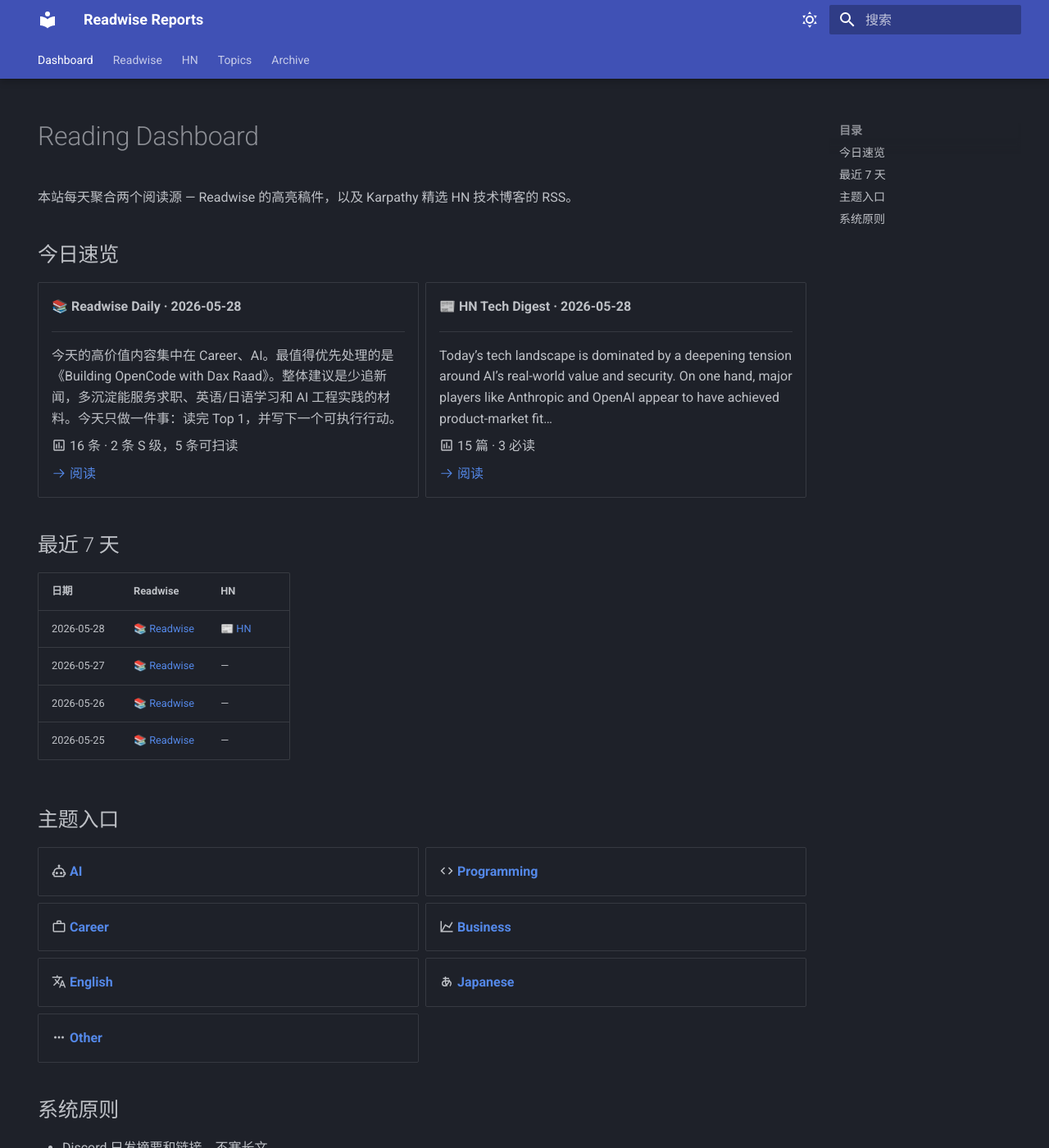
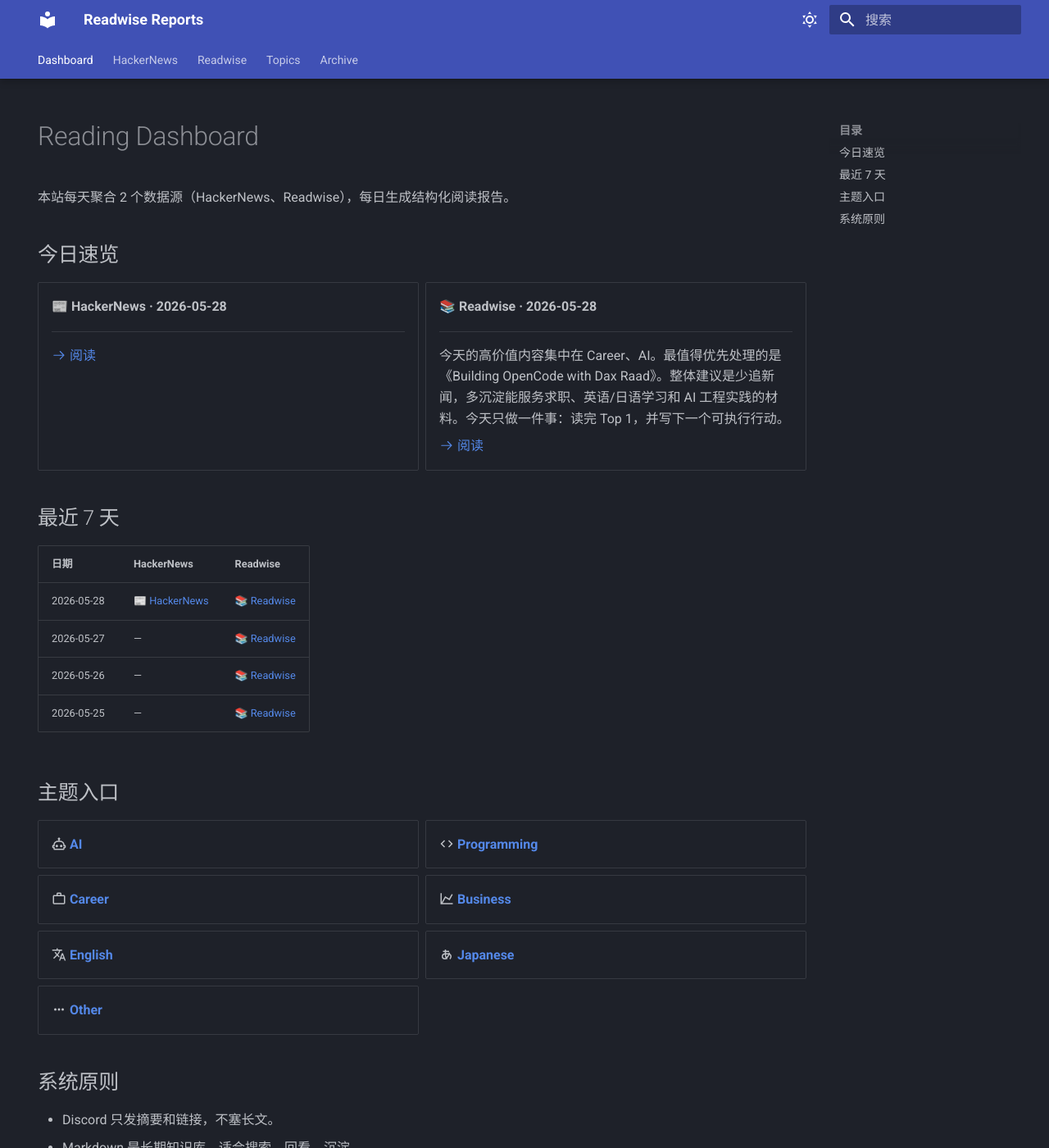
Before and after one commit to mxggle/readwise-reports, an MkDocs documentation site: the page built from docs/index.md, in a window 1280 px wide and 1400 px high. Shown: the whole window at 82% size. Built offline with MkDocs 1.6.1 and Material for MkDocs 9.7.7, drawn with Linux system fonts in a browser that asks for light colours.

Commit message:
refactor(skills): rewrite build-index.ts registry-driven
Step 6/8 of skill-ification refactor.

- build-index.ts: drop hardcoded docs/readwise and docs/hn folder names; iterate registry, read each skill's output.dir
- Dashboard hero cards, recent table, skill index pages all derived from manifests (title, icon, dir)
- mkdocs.yml nav block fully regenerated from registry; magic comments (AUTO_*_START/END) removed
- Static sections preserved: Dashboard at top, Topics + Archive at bottom
- Add output.icon field to SkillManifest schema; set icons in both skill.json files
- Skill index page (docs/<id>/index.md) now uses manifest.description as intro
- Drop per-skill stats parsing (Readwise '条' / HN '篇·必读') — can return via frontmatter later

Verified: mkdocs build --strict passes.

```diff
--- a/docs/index.md
+++ b/docs/index.md
@@ -6,42 +6,36 @@
 
 # Reading Dashboard
 
-本站每天聚合两个阅读源 — Readwise 的高亮稿件，以及 Karpathy 精选 HN 技术博客的 RSS。
+本站每天聚合 2 个数据源（HackerNews、Readwise），每日生成结构化阅读报告。
 
 ## 今日速览
 
 <div class="grid cards" markdown>
 
--   📚 __Readwise Daily · 2026-05-28__
+-   📰 __HackerNews · 2026-05-28__
+
+    ---
+
+    [:octicons-arrow-right-24: 阅读](hn/2026-05-28.md)
+
+-   📚 __Readwise · 2026-05-28__
 
     ---
 
     今天的高价值内容集中在 Career、AI。最值得优先处理的是《Building OpenCode with Dax Raad》。整体建议是少追新闻，多沉淀能服务求职、英语/日语学习和 AI 工程实践的材料。今天只做一件事：读完 Top 1，并写下一个可执行行动。
 
-    :material-chart-box-outline: 16 条 · 2 条 S 级，5 条可扫读
-
     [:octicons-arrow-right-24: 阅读](readwise/2026-05-28.md)
-
--   📰 __HN Tech Digest · 2026-05-28__
-
-    ---
-
-    Today’s tech landscape is dominated by a deepening tension around AI’s real-world value and security. On one hand, major players like Anthropic and OpenAI appear to have achieved product-market fit…
-
-    :material-chart-box-outline: 15 篇 · 3 必读
-
-    [:octicons-arrow-right-24: 阅读](hn/2026-05-28.md)
 
 </div>
 
 ## 最近 7 天
 
-| 日期 | Readwise | HN |
+| 日期 | HackerNews | Readwise |
 | --- | --- | --- |
-| 2026-05-28 | [📚 Readwise](readwise/2026-05-28.md) | [📰 HN](hn/2026-05-28.md) |
-| 2026-05-27 | [📚 Readwise](readwise/2026-05-27.md) | — |
-| 2026-05-26 | [📚 Readwise](readwise/2026-05-26.md) | — |
-| 2026-05-25 | [📚 Readwise](readwise/2026-05-25.md) | — |
+| 2026-05-28 | [📰 HackerNews](hn/2026-05-28.md) | [📚 Readwise](readwise/2026-05-28.md) |
+| 2026-05-27 | — | [📚 Readwise](readwise/2026-05-27.md) |
+| 2026-05-26 | — | [📚 Readwise](readwise/2026-05-26.md) |
+| 2026-05-25 | — | [📚 Readwise](readwise/2026-05-25.md) |
 
 ## 主题入口
 
--- a/mkdocs.yml
+++ b/mkdocs.yml
@@ -34,19 +34,15 @@
 
 nav:
   - Dashboard: index.md
+  - HackerNews:
+    - hn/index.md
+    - "2026-05-28": hn/2026-05-28.md
   - Readwise:
     - readwise/index.md
-    # AUTO_READWISE_START
     - "2026-05-28": readwise/2026-05-28.md
     - "2026-05-27": readwise/2026-05-27.md
     - "2026-05-26": readwise/2026-05-26.md
     - "2026-05-25": readwise/2026-05-25.md
-    # AUTO_READWISE_END
-  - HN:
-    - hn/index.md
-    # AUTO_HN_START
-    - "2026-05-28": hn/2026-05-28.md
-    # AUTO_HN_END
   - Topics:
     - topics/index.md
     - AI: topics/ai.md
```
Also changed, not shown: docs/hn/index.md (+3 -7 lines), docs/readwise/index.md (+6 -8 lines), 4 other files.
